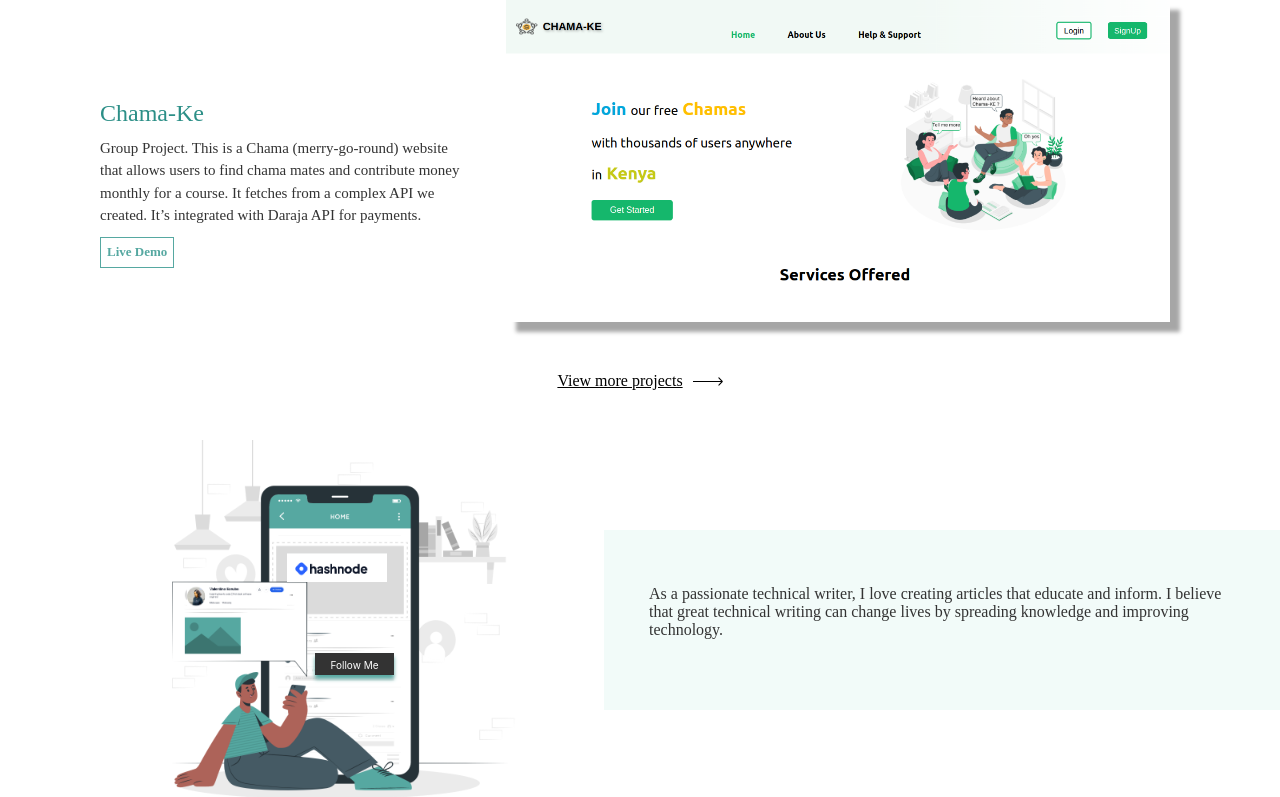
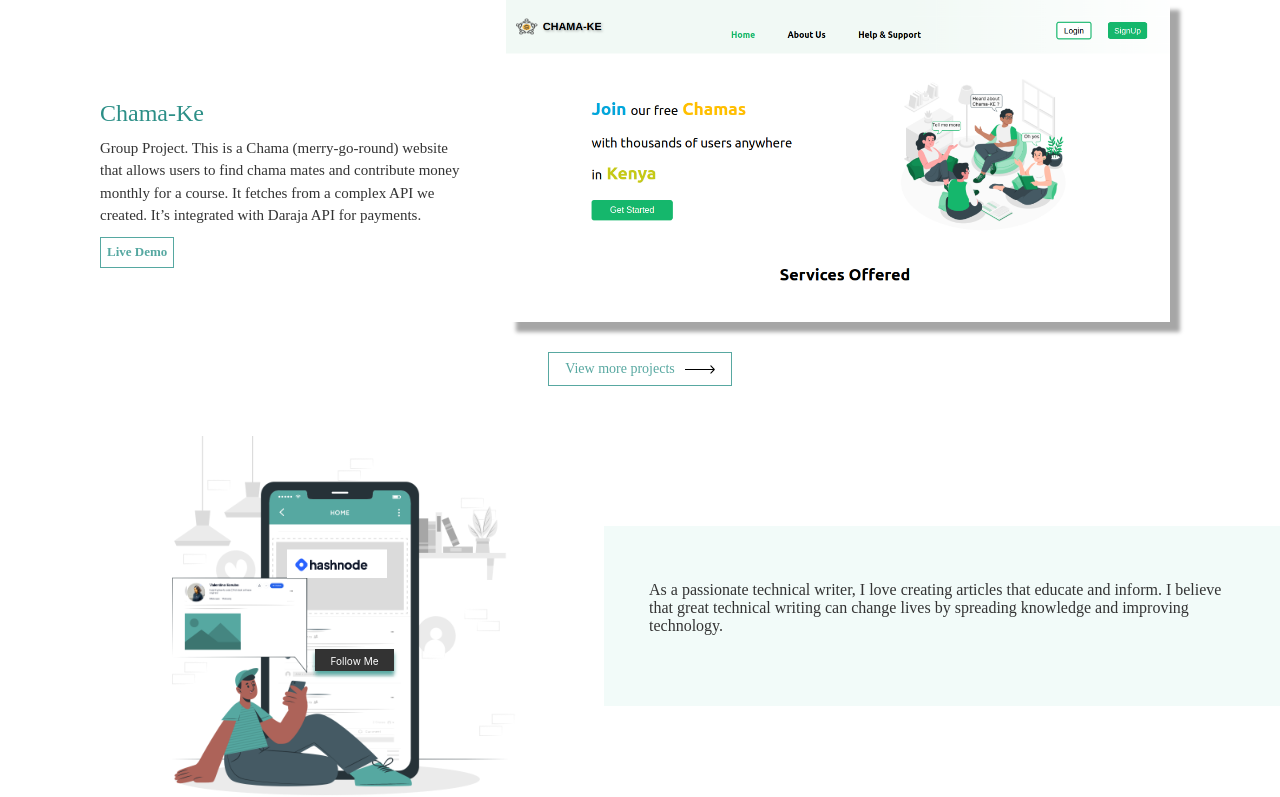
Before and after one commit to Vkerubo/my-portolio, a React (Create React App) app: page / in a window 1280 px wide. Shown: the part 2278-3075 px from the top of the page. Built offline with nearby package versions, Linux system fonts and the light colour scheme.

Commit message:
render view more button link

```diff
--- a/src/components/Projects.js
+++ b/src/components/Projects.js
@@ -25,6 +25,20 @@ const Container = styled.div`
   //justify-content: space-between;
   margin-left: 50px;
   margin-top: 60px;
+
+  @media (max-width: 768px) {
+    flex-direction: column;
+    align-items: start;
+    gap: 20px;
+  }
+`;
+
+const ContainerTwo = styled.div`
+  display: flex;
+  //justify-content: space-between;
+  margin-left: 50px;
+  margin-top: 60px;
+  margin-bottom: 30px;
 
   @media (max-width: 768px) {
     flex-direction: column;
@@ -131,6 +145,29 @@ const ArrowIcon = styled.img`
   }
 `;
 
+const ViewMoreLink = styled(Link)`
+  display: flex;
+  align-items: center;
+  justify-content: center;
+  color: #58a8a1;
+  font-family: Montserrat;
+  text-decoration: none; /* Remove underline by default */
+  padding: 8px 16px; /* Reduce padding to make it smaller */
+  border: 1px solid #58a8a1; /* Add border to resemble a button */
+  transition: background-color 0.3s, color 0.3s; /* Add smooth transition on hover */
+  font-size: 14px; /* Adjust font size */
+  width: fit-content; /* Make the link width fit its content */
+  margin: 0 auto;
+
+  &:hover {
+    color: white;
+    background-color: #58a8a1;
+    cursor: pointer;
+    text-decoration: none;
+  }
+`;
+
+
 function Projects() {
   return (
     <>
@@ -155,7 +192,7 @@ function Projects() {
           <ChamaImageStyled src={ChamaIMage} alt="Chama" />
         </RightColumn>
       </Container>
-      <Container>
+      <ContainerTwo>
         <LeftColumn>
           <Title>Chama-Ke</Title>
           <Description>
@@ -174,21 +211,11 @@ function Projects() {
         <RightColumn>
           <ChamaImageStyled src={ChamaIMage} alt="Chama" />
         </RightColumn>
-      </Container>
-      <Link
-        to="/projects"
-        style={{
-          display: "flex",
-          justifyContent: "center",
-          alignItems: "center",
-          marginTop: "50px",
-          color: "black",
-          fontFamily: "Montserrat",
-        }}
-      >
+      </ContainerTwo>
+      <ViewMoreLink to="/projects">
         View more projects
         <ArrowIcon src={ArrowImahe} alt="View more projects" />
-      </Link>
+      </ViewMoreLink>
     </>
   );
 }
```
